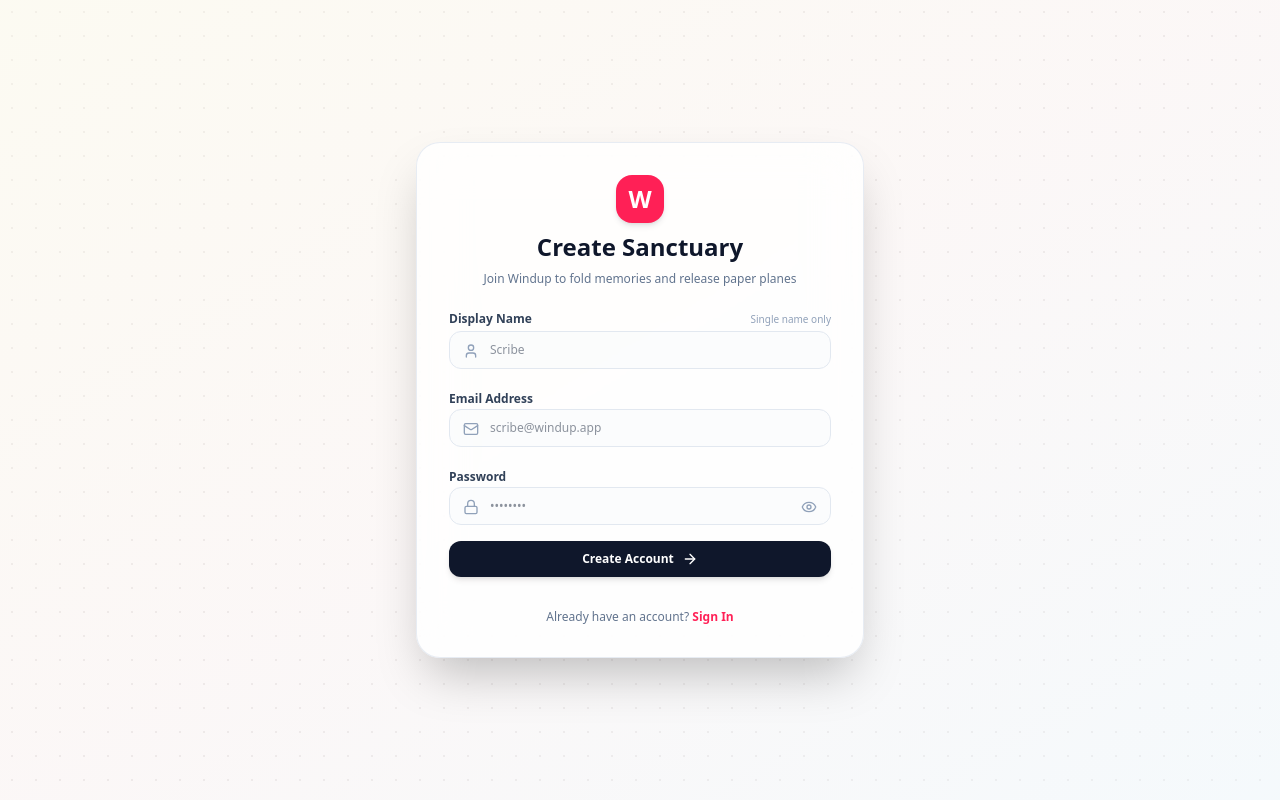
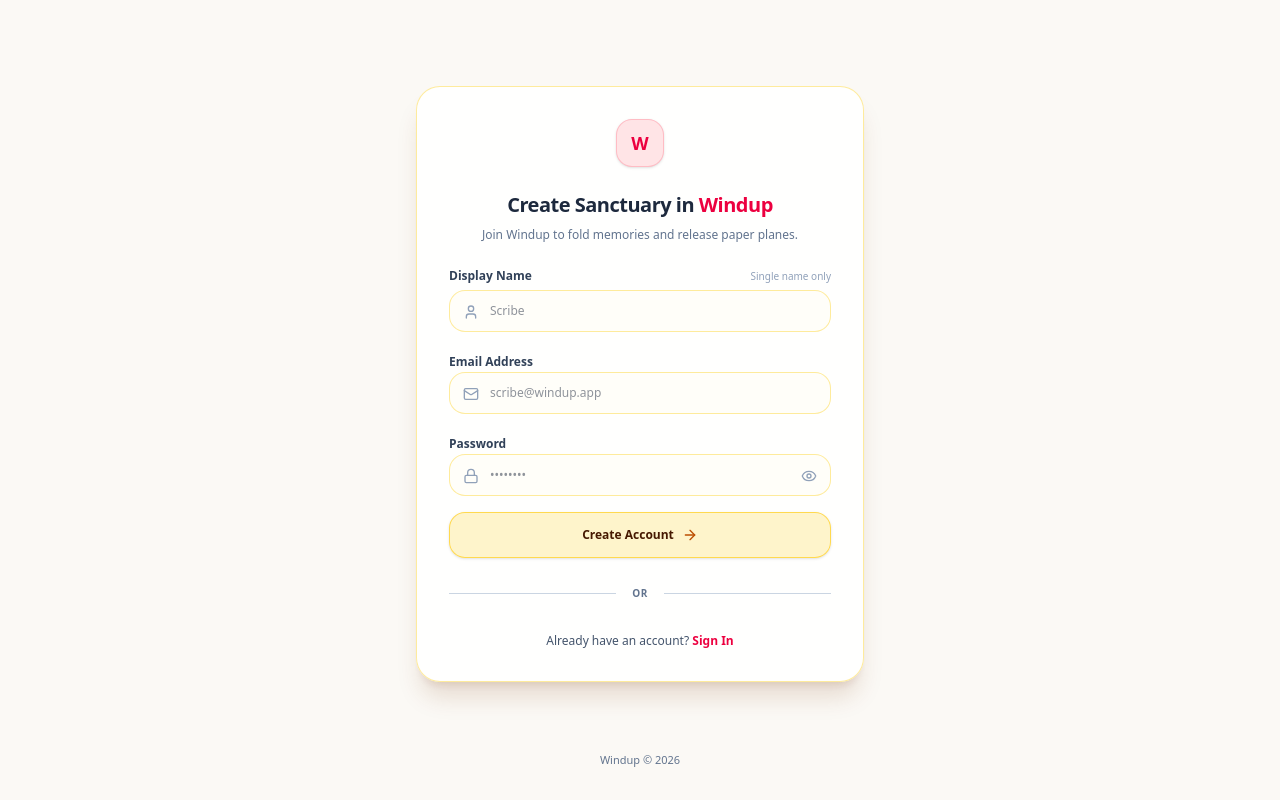
Before and after one commit to michandhercode/windup, a Next.js app: page /signup in a window 1280 px wide. Built offline with nearby package versions, Linux system fonts and the light colour scheme.

Commit message:
Update landing page

```diff
--- a/app/(auth)/login/LoginPage.tsx
+++ b/app/(auth)/login/LoginPage.tsx
@@ -3,7 +3,7 @@
 import { useState } from 'react';
 import Link from 'next/link';
 import { useRouter } from 'next/navigation';
-import { Lock, Mail, ArrowRight, AlertCircle, Sparkles, Eye, EyeOff } from 'lucide-react';
+import { LogIn, AlertCircle, Eye, EyeOff } from 'lucide-react';
 
 export default function LoginPage() {
   const [email, setEmail] = useState('');
@@ -43,17 +43,27 @@
   };
 
   return (
-    <div className="min-h-screen flex items-center justify-center bg-gradient-to-br from-amber-50/50 via-rose-50/30 to-sky-50/50 dark:from-slate-950 dark:via-slate-900 dark:to-slate-950 p-4">
-      <div className="w-full max-w-md p-8 rounded-3xl bg-white/80 dark:bg-slate-900/80 backdrop-blur-xl border border-slate-200/80 dark:border-slate-800 shadow-2xl space-y-6">
+    <div className="min-h-screen flex flex-col items-center justify-between p-6 bg-[#fbf9f5] dark:bg-slate-950 text-slate-800 dark:text-slate-100 transition-colors">
 
-        {/* Header Section */}
-        <div className="text-center space-y-2">
-          <div className="inline-flex w-12 h-12 rounded-2xl bg-rose-500 text-white font-extrabold text-2xl items-center justify-center shadow-md">
+      <div></div>
+
+      {/* Main Centered Card matching the exact Landing Page style */}
+      <div className="w-full max-w-md p-8 rounded-3xl bg-white/90 dark:bg-slate-900/90 border border-amber-200/80 dark:border-slate-800 shadow-xl shadow-amber-900/15 backdrop-blur-md space-y-6 animate-in fade-in zoom-in-95 duration-500 ease-out">
+
+        {/* Logo / Icon Header */}
+        <div className="flex justify-center">
+          <div className="w-12 h-12 rounded-2xl bg-rose-100 dark:bg-rose-950/70 flex items-center justify-center text-rose-600 dark:text-rose-400 font-bold text-lg shadow-sm border border-rose-300/60">
             W
           </div>
-          <h1 className="text-2xl font-bold text-slate-900 dark:text-slate-100">Welcome back</h1>
-          <p className="text-xs text-slate-500 dark:text-slate-400">
-            Enter your credentials to access your private sanctuary
+        </div>
+
+        {/* Title & Subtitle */}
+        <div className="text-center space-y-1.5">
+          <h1 className="text-xl font-bold tracking-tight">
+            Welcome back to <span className="text-rose-600 dark:text-rose-400">Windup</span>
+          </h1>
+          <p className="text-xs text-slate-500 dark:text-slate-400 leading-relaxed px-2 font-normal">
+            Enter your credentials to access your private notes and jar.
           </p>
         </div>
 
@@ -67,12 +77,10 @@
 
         {/* Form Fields */}
         <form onSubmit={handleLogin} className="space-y-4">
-          <div className="space-y-1">
+          <div className="space-y-1.5">
             <label className="text-xs font-semibold text-slate-700 dark:text-slate-300">
               Email Address
             </label>
-            <div className="relative">
-              <Mail className="w-4 h-4 text-slate-400 absolute left-3.5 top-3" />
             <input
               type="email"
               required
@@ -80,17 +88,15 @@
               value={email}
               onChange={(e) => setEmail(e.target.value)}
               placeholder="scribe@windup.app"
-                className="w-full pl-10 pr-4 py-2.5 rounded-xl border border-slate-200 dark:border-slate-700 bg-slate-50/50 dark:bg-slate-800/50 text-xs font-medium text-slate-800 dark:text-slate-100 focus:ring-2 focus:ring-rose-400 focus:outline-hidden transition-all disabled:opacity-50"
+              className="w-full px-4 py-3 rounded-2xl border border-amber-200/80 dark:border-slate-700 bg-amber-50/30 dark:bg-slate-800/50 text-xs font-medium text-slate-800 dark:text-slate-100 focus:ring-2 focus:ring-rose-400/50 focus:border-rose-400 focus:outline-hidden transition-all disabled:opacity-50"
             />
           </div>
-          </div>
 
-          <div className="space-y-1">
+          <div className="space-y-1.5">
             <label className="text-xs font-semibold text-slate-700 dark:text-slate-300">
               Password
             </label>
             <div className="relative">
-              <Lock className="w-4 h-4 text-slate-400 absolute left-3.5 top-3" />
               <input
                 type={showPassword ? 'text' : 'password'}
                 required
@@ -98,46 +104,59 @@
                 value={password}
                 onChange={(e) => setPassword(e.target.value)}
                 placeholder="••••••••"
-                className="w-full pl-10 pr-10 py-2.5 rounded-xl border border-slate-200 dark:border-slate-700 bg-slate-50/50 dark:bg-slate-800/50 text-xs font-medium text-slate-800 dark:text-slate-100 focus:ring-2 focus:ring-rose-400 focus:outline-hidden transition-all disabled:opacity-50"
+                className="w-full px-4 pr-10 py-3 rounded-2xl border border-amber-200/80 dark:border-slate-700 bg-amber-50/30 dark:bg-slate-800/50 text-xs font-medium text-slate-800 dark:text-slate-100 focus:ring-2 focus:ring-rose-400/50 focus:border-rose-400 focus:outline-hidden transition-all disabled:opacity-50"
               />
               <button
                 type="button"
                 onClick={() => setShowPassword(!showPassword)}
-                className="absolute right-3.5 top-3 text-slate-400 hover:text-slate-600 dark:hover:text-slate-200 transition-colors cursor-pointer"
+                className="absolute right-3.5 top-3.5 text-slate-400 hover:text-slate-600 dark:hover:text-slate-200 transition-colors cursor-pointer"
               >
                 {showPassword ? <EyeOff className="w-4 h-4" /> : <Eye className="w-4 h-4" />}
               </button>
             </div>
           </div>
 
+          {/* Submit Button */}
           <button
             type="submit"
             disabled={isLoading}
-            className="w-full py-2.5 rounded-xl bg-slate-900 dark:bg-slate-100 text-white dark:text-slate-900 text-xs font-bold hover:opacity-90 active:scale-95 transition-all flex items-center justify-center gap-2 shadow-md disabled:opacity-70 disabled:scale-100 cursor-pointer"
+            className="w-full py-3.5 px-4 rounded-2xl bg-amber-100/90 hover:bg-amber-200 text-amber-950 dark:bg-slate-800 dark:hover:bg-slate-700 dark:text-amber-200 text-xs font-semibold transition-all duration-200 flex items-center justify-center gap-2 border border-amber-300/80 dark:border-slate-600 shadow-sm hover:scale-[1.02] active:scale-[0.98] disabled:opacity-70 disabled:scale-100 cursor-pointer pt-3.5"
           >
             {isLoading ? (
-              <>
-                <Sparkles className="w-4 h-4 animate-spin text-rose-400" />
               <span>Signing in...</span>
-              </>
             ) : (
               <>
-                <span>Sign In</span>
-                <ArrowRight className="w-4 h-4" />
+                <LogIn className="w-4 h-4 text-amber-700 dark:text-amber-400" />
+                <span>Sign In to your account</span>
               </>
             )}
           </button>
         </form>
 
+        {/* Divider OR */}
+        <div className="relative flex py-1 items-center">
+          <div className="flex-grow border-t border-slate-300 dark:border-slate-700"></div>
+          <span className="flex-shrink mx-4 text-[10px] uppercase tracking-wider text-slate-500 font-bold">or</span>
+          <div className="flex-grow border-t border-slate-300 dark:border-slate-700"></div>
+        </div>
+
         {/* Footer Link */}
-        <p className="text-center text-xs text-slate-500 dark:text-slate-400 pt-2">
+        <div className="text-center pt-1">
+          <p className="text-xs text-slate-600 dark:text-slate-400">
             Don't have an account?{' '}
-          <Link href="/signup" className="font-bold text-rose-500 hover:underline">
-            Create one
+            <Link href="/signup" className="font-semibold text-rose-600 dark:text-rose-400 hover:underline underline-offset-4">
+              Create a new space
             </Link>
           </p>
+        </div>
 
       </div>
+
+      {/* Footer Copyright */}
+      <footer className="text-[11px] text-slate-500 dark:text-slate-500 py-2">
+        Windup &copy; 2026
+      </footer>
+
     </div>
   );
 }
--- a/app/(auth)/signup/SignupPage.tsx
+++ b/app/(auth)/signup/SignupPage.tsx
@@ -47,31 +47,41 @@
   };
 
   return (
-    <div className="min-h-screen flex items-center justify-center bg-gradient-to-br from-amber-50/50 via-rose-50/30 to-sky-50/50 dark:from-slate-950 dark:via-slate-900 dark:to-slate-950 p-4">
-      <div className="w-full max-w-md p-8 rounded-3xl bg-white/80 dark:bg-slate-900/80 backdrop-blur-xl border border-slate-200/80 dark:border-slate-800 shadow-2xl space-y-6">
+    <div className="min-h-screen flex flex-col items-center justify-between p-6 bg-[#fbf9f5] dark:bg-slate-950 text-slate-800 dark:text-slate-100 transition-colors">
 
-        {/* Header Section */}
-        <div className="text-center space-y-2">
-          <div className="inline-flex w-12 h-12 rounded-2xl bg-rose-500 text-white font-extrabold text-2xl items-center justify-center shadow-md">
+      <div></div>
+
+      {/* Main Centered Card matching the exact Landing Page and Login style */}
+      <div className="w-full max-w-md p-8 rounded-3xl bg-white/90 dark:bg-slate-900/90 border border-amber-200/80 dark:border-slate-800 shadow-xl shadow-amber-900/15 backdrop-blur-md space-y-6 animate-in fade-in zoom-in-95 duration-500 ease-out">
+
+        {/* Logo / Icon Header */}
+        <div className="flex justify-center">
+          <div className="w-12 h-12 rounded-2xl bg-rose-100 dark:bg-rose-950/70 flex items-center justify-center text-rose-600 dark:text-rose-400 font-bold text-lg shadow-sm border border-rose-300/60">
             W
           </div>
-          <h1 className="text-2xl font-bold text-slate-900 dark:text-slate-100">Create Sanctuary</h1>
-          <p className="text-xs text-slate-500 dark:text-slate-400">
-            Join Windup to fold memories and release paper planes
+        </div>
+
+        {/* Title & Subtitle */}
+        <div className="text-center space-y-1.5">
+          <h1 className="text-xl font-bold tracking-tight">
+            Create Sanctuary in <span className="text-rose-600 dark:text-rose-400">Windup</span>
+          </h1>
+          <p className="text-xs text-slate-500 dark:text-slate-400 leading-relaxed px-2 font-normal">
+            Join Windup to fold memories and release paper planes.
           </p>
         </div>
 
         {/* Error Alert */}
         {error && (
-          <div className="flex items-center gap-2 p-3 rounded-xl bg-rose-50 dark:bg-rose-950/50 border border-rose-200 dark:border-rose-900 text-rose-600 dark:text-rose-400 text-xs">
-            <AlertCircle className="w-4 h-4 shrink-0" />
+          <div className="bg-rose-50 dark:bg-rose-950/80 border border-rose-200 dark:border-rose-800 text-rose-900 dark:text-rose-200 px-4 py-3 rounded-2xl text-xs font-semibold flex items-center gap-2 animate-in fade-in slide-in-from-top-2 duration-200">
+            <AlertCircle className="w-4 h-4 text-rose-600 dark:text-rose-400 shrink-0" />
             <span>{error}</span>
           </div>
         )}
 
         {/* Signup Form */}
         <form onSubmit={handleSignUp} className="space-y-4">
-          <div className="space-y-1">
+          <div className="space-y-1.5">
             <div className="flex justify-between items-center">
               <label className="text-xs font-semibold text-slate-700 dark:text-slate-300">
                 Display Name
@@ -79,7 +89,7 @@
               <span className="text-[10px] text-slate-400">Single name only</span>
             </div>
             <div className="relative">
-              <User className="w-4 h-4 text-slate-400 absolute left-3.5 top-3" />
+              <User className="w-4 h-4 text-slate-400 absolute left-3.5 top-3.5" />
               <input
                 type="text"
                 required
@@ -89,17 +99,17 @@
                   setName(e.target.value.replace(/\s+/g, ''));
                 }}
                 placeholder="Scribe"
-                className="w-full pl-10 pr-4 py-2.5 rounded-xl border border-slate-200 dark:border-slate-700 bg-slate-50/50 dark:bg-slate-800/50 text-xs font-medium text-slate-800 dark:text-slate-100 focus:ring-2 focus:ring-rose-400 focus:outline-hidden transition-all disabled:opacity-50"
+                className="w-full pl-10 pr-4 py-3 rounded-2xl border border-amber-200/80 dark:border-slate-700 bg-amber-50/30 dark:bg-slate-800/50 text-xs font-medium text-slate-800 dark:text-slate-100 focus:ring-2 focus:ring-rose-400/50 focus:border-rose-400 focus:outline-hidden transition-all disabled:opacity-50"
               />
             </div>
           </div>
 
-          <div className="space-y-1">
+          <div className="space-y-1.5">
             <label className="text-xs font-semibold text-slate-700 dark:text-slate-300">
               Email Address
             </label>
             <div className="relative">
-              <Mail className="w-4 h-4 text-slate-400 absolute left-3.5 top-3" />
+              <Mail className="w-4 h-4 text-slate-400 absolute left-3.5 top-3.5" />
               <input
                 type="email"
                 required
@@ -107,17 +117,17 @@
                 value={email}
                 onChange={(e) => setEmail(e.target.value)}
                 placeholder="scribe@windup.app"
-                className="w-full pl-10 pr-4 py-2.5 rounded-xl border border-slate-200 dark:border-slate-700 bg-slate-50/50 dark:bg-slate-800/50 text-xs font-medium text-slate-800 dark:text-slate-100 focus:ring-2 focus:ring-rose-400 focus:outline-hidden transition-all disabled:opacity-50"
+                className="w-full pl-10 pr-4 py-3 rounded-2xl border border-amber-200/80 dark:border-slate-700 bg-amber-50/30 dark:bg-slate-800/50 text-xs font-medium text-slate-800 dark:text-slate-100 focus:ring-2 focus:ring-rose-400/50 focus:border-rose-400 focus:outline-hidden transition-all disabled:opacity-50"
               />
             </div>
           </div>
 
-          <div className="space-y-1">
+          <div className="space-y-1.5">
             <label className="text-xs font-semibold text-slate-700 dark:text-slate-300">
               Password
             </label>
             <div className="relative">
-              <Lock className="w-4 h-4 text-slate-400 absolute left-3.5 top-3" />
+              <Lock className="w-4 h-4 text-slate-400 absolute left-3.5 top-3.5" />
               <input
                 type={showPassword ? 'text' : 'password'}
                 required
@@ -125,46 +135,62 @@
                 value={password}
                 onChange={(e) => setPassword(e.target.value)}
                 placeholder="••••••••"
-                className="w-full pl-10 pr-10 py-2.5 rounded-xl border border-slate-200 dark:border-slate-700 bg-slate-50/50 dark:bg-slate-800/50 text-xs font-medium text-slate-800 dark:text-slate-100 focus:ring-2 focus:ring-rose-400 focus:outline-hidden transition-all disabled:opacity-50"
+                className="w-full pl-10 pr-10 py-3 rounded-2xl border border-amber-200/80 dark:border-slate-700 bg-amber-50/30 dark:bg-slate-800/50 text-xs font-medium text-slate-800 dark:text-slate-100 focus:ring-2 focus:ring-rose-400/50 focus:border-rose-400 focus:outline-hidden transition-all disabled:opacity-50"
               />
               <button
                 type="button"
                 onClick={() => setShowPassword(!showPassword)}
-                className="absolute right-3.5 top-3 text-slate-400 hover:text-slate-600 dark:hover:text-slate-200 transition-colors cursor-pointer"
+                className="absolute right-3.5 top-3.5 text-slate-400 hover:text-slate-600 dark:hover:text-slate-200 transition-colors cursor-pointer"
               >
                 {showPassword ? <EyeOff className="w-4 h-4" /> : <Eye className="w-4 h-4" />}
               </button>
             </div>
           </div>
 
+          {/* Submit Button */}
           <button
             type="submit"
             disabled={isLoading}
-            className="w-full py-2.5 rounded-xl bg-slate-900 dark:bg-slate-100 text-white dark:text-slate-900 text-xs font-bold hover:opacity-95 active:scale-95 transition-all flex items-center justify-center gap-2 shadow-md disabled:opacity-70 disabled:scale-100 cursor-pointer"
+            className="w-full py-3.5 px-4 rounded-2xl bg-amber-100/90 hover:bg-amber-200 text-amber-950 dark:bg-slate-800 dark:hover:bg-slate-700 dark:text-amber-200 text-xs font-semibold transition-all duration-200 flex items-center justify-center gap-2 border border-amber-300/80 dark:border-slate-600 shadow-sm hover:scale-[1.02] active:scale-[0.98] disabled:opacity-70 disabled:scale-100 cursor-pointer pt-3.5"
           >
             {isLoading ? (
               <>
-                <Sparkles className="w-4 h-4 animate-spin text-rose-400" />
+                <Sparkles className="w-4 h-4 animate-spin text-amber-700 dark:text-amber-400" />
                 <span>Creating sanctuary...</span>
               </>
             ) : (
               <>
                 <span>Create Account</span>
-                <ArrowRight className="w-4 h-4" />
+                <ArrowRight className="w-4 h-4 text-amber-700 dark:text-amber-400" />
               </>
             )}
           </button>
         </form>
 
+        {/* Divider OR */}
+        <div className="relative flex py-1 items-center">
+          <div className="flex-grow border-t border-slate-300 dark:border-slate-700"></div>
+          <span className="flex-shrink mx-4 text-[10px] uppercase tracking-wider text-slate-500 font-bold">or</span>
+          <div className="flex-grow border-t border-slate-300 dark:border-slate-700"></div>
+        </div>
+
         {/* Footer Link */}
-        <p className="text-center text-xs text-slate-500 dark:text-slate-400 pt-2">
-          Already have an account?{' '}
-          <Link href="/login" className="font-bold text-rose-500 hover:underline">
-            Sign In
-          </Link>
-        </p>
+        <div className="text-center pt-1">
+          <p className="text-xs text-slate-600 dark:text-slate-400">
+            Already have an account?{' '}
+            <Link href="/login" className="font-semibold text-rose-600 dark:text-rose-400 hover:underline underline-offset-4">
+              Sign In
+            </Link>
+          </p>
+        </div>
 
       </div>
+
+      {/* Footer Copyright */}
+      <footer className="text-[11px] text-slate-500 dark:text-slate-500 py-2">
+        Windup &copy; 2026
+      </footer>
+
     </div>
   );
 }
--- a/app/LandingPage.tsx
+++ b/app/LandingPage.tsx
@@ -0,0 +1,87 @@
+'use client';
+
+import { useRouter } from 'next/navigation';
+import { LogIn, UserPlus, Sparkles } from 'lucide-react';
+
+export default function LandingPage() {
+  const router = useRouter();
+
+  return (
+    <div className="min-h-screen flex flex-col items-center justify-between p-6 bg-[#fbf9f5] dark:bg-slate-950 text-slate-800 dark:text-slate-100 transition-colors">
+
+      <div></div>
+
+      {/* Main Centered Card with Smooth Fade-in & Scale Animation */}
+      <div className="w-full max-w-md p-8 rounded-3xl bg-white/90 dark:bg-slate-900/90 border border-amber-200/80 dark:border-slate-800 shadow-xl shadow-amber-900/15 backdrop-blur-md text-center space-y-6 animate-in fade-in zoom-in-95 duration-500 ease-out">
+
+        {/* Top Badge / Pill */}
+        <div className="inline-flex items-center gap-1.5 py-1 px-3 rounded-full bg-rose-50 dark:bg-rose-950/60 border border-rose-200/60 dark:border-rose-900/50 text-[11px] font-medium text-rose-600 dark:text-rose-300 shadow-xs">
+          <Sparkles className="w-3 h-3 animate-spin" style={{ animationDuration: '4s' }} />
+          <span>Your quiet digital keepsake</span>
+        </div>
+
+        {/* Logo / Icon Header */}
+        <div className="flex justify-center">
+          <div className="w-12 h-12 rounded-2xl bg-rose-100 dark:bg-rose-950/70 flex items-center justify-center text-rose-600 dark:text-rose-400 font-bold text-lg shadow-sm border border-rose-300/60 transition-transform hover:scale-105 duration-300">
+            W
+          </div>
+        </div>
+
+        {/* Title & Subtitle */}
+        <div className="space-y-2">
+          <h1 className="text-xl font-bold tracking-tight">
+            Welcome to <span className="text-rose-600 dark:text-rose-400">Windup</span>
+          </h1>
+          <p className="text-xs text-slate-600 dark:text-slate-300 leading-relaxed px-4 font-normal">
+            A quiet space to fold your memories into paper planes and keep them safe in your jar.
+          </p>
+        </div>
+
+        {/* Action Buttons */}
+        <div className="space-y-3 pt-2">
+          {/* Sign In Button */}
+          <button
+            onClick={() => router.push('/login')}
+            className="w-full py-3.5 px-4 rounded-2xl bg-amber-100/90 hover:bg-amber-200 text-amber-950 dark:bg-slate-800 dark:hover:bg-slate-700 dark:text-amber-200 text-xs font-semibold transition-all duration-200 flex items-center justify-center gap-2 border border-amber-300/80 dark:border-slate-600 shadow-sm hover:scale-[1.02] active:scale-[0.98]"
+          >
+            <LogIn className="w-4 h-4 text-amber-700 dark:text-amber-400" />
+            <span>Sign In to your account</span>
+          </button>
+
+          {/* Create Account Button */}
+          <button
+            onClick={() => router.push('/signup')}
+            className="w-full py-3.5 px-4 rounded-2xl bg-rose-100/90 hover:bg-rose-200 text-rose-950 dark:bg-rose-950/70 dark:hover:bg-rose-900 dark:text-rose-200 text-xs font-semibold transition-all duration-200 flex items-center justify-center gap-2 border border-rose-300/80 dark:border-rose-800 shadow-sm hover:scale-[1.02] active:scale-[0.98]"
+          >
+            <UserPlus className="w-4 h-4 text-rose-700 dark:text-rose-400" />
+            <span>Create a new space</span>
+          </button>
+        </div>
+
+        {/* Divider OR */}
+        <div className="relative flex py-1 items-center">
+          <div className="flex-grow border-t border-slate-300 dark:border-slate-700"></div>
+          <span className="flex-shrink mx-4 text-[10px] uppercase tracking-wider text-slate-500 font-bold">or</span>
+          <div className="flex-grow border-t border-slate-300 dark:border-slate-700"></div>
+        </div>
+
+        {/* Clean Text-based Sky Link */}
+        <div className="pt-1">
+          <button
+            onClick={() => router.push('/sky')}
+            className="text-xs font-medium text-slate-600 dark:text-slate-400 hover:text-rose-600 dark:hover:text-rose-400 transition-colors underline underline-offset-4"
+          >
+            Take a peek into the sky
+          </button>
+        </div>
+
+      </div>
+
+      {/* Footer Copyright */}
+      <footer className="text-[11px] text-slate-500 dark:text-slate-500 py-2">
+        Windup &copy; 2026
+      </footer>
+
+    </div>
+  );
+}
--- a/app/page.tsx
+++ b/app/page.tsx
@@ -1,5 +1,5 @@
-import { redirect } from 'next/navigation';
+import LandingPage from './LandingPage';
 
-export default function Home() {
-  redirect('/fold');
+export default function Page() {
+  return <LandingPage />;
 }
```
Lines whose indentation alone changed are shown as unchanged.
